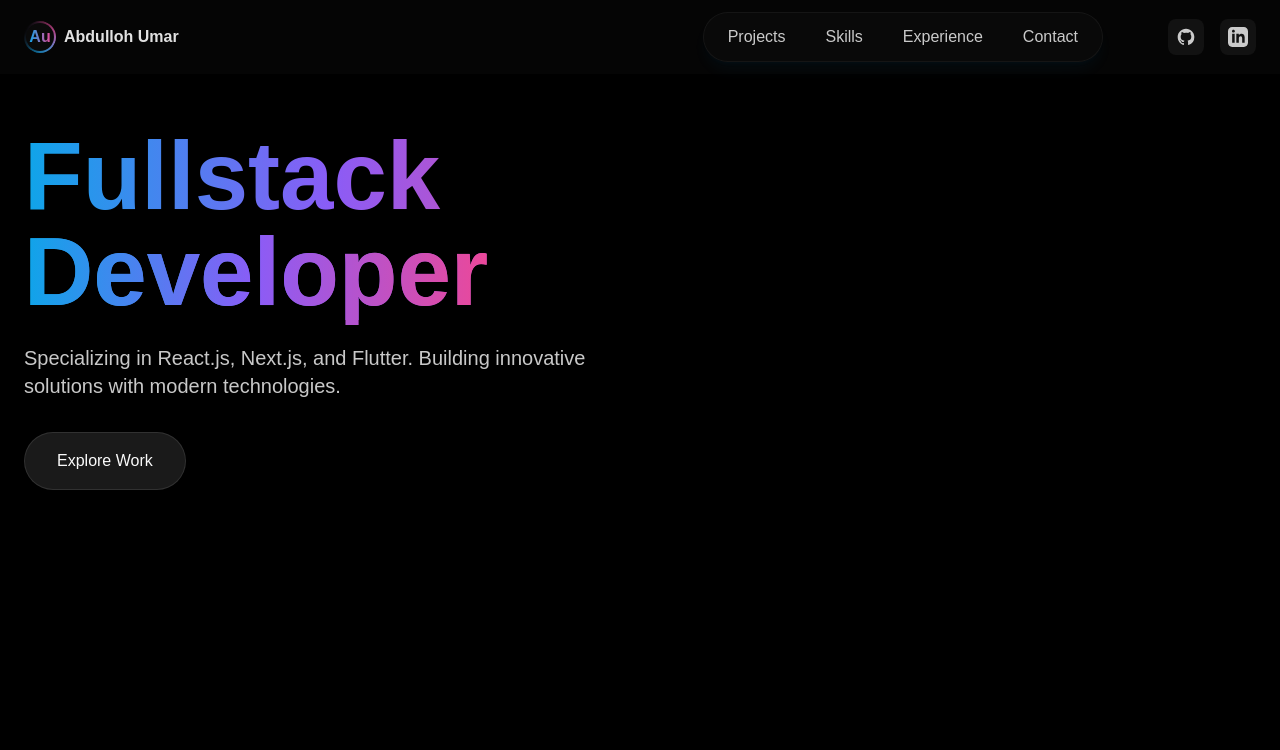
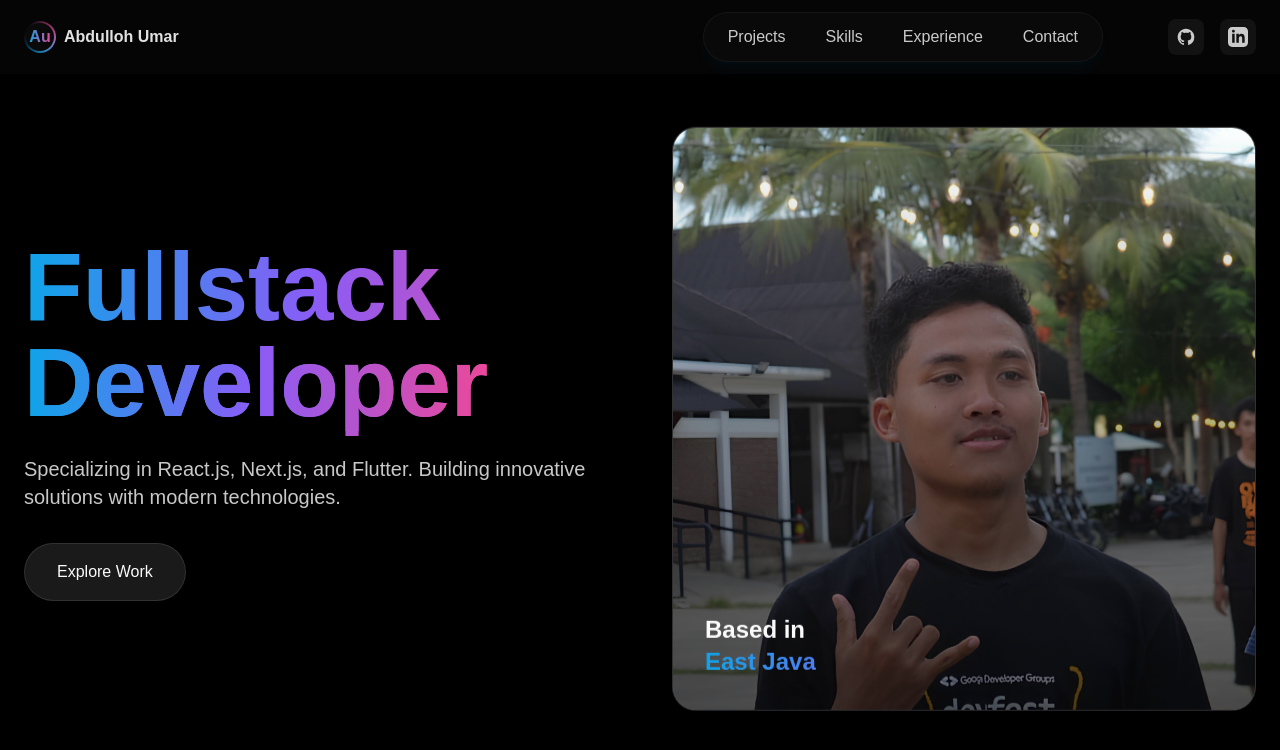
Before and after one commit to abdullohumar/nextjs-portfolio, a Next.js app: page / in a window 1280 px wide. Shown: the top 750 px of the page. Built offline with nearby package versions, Linux system fonts and the light colour scheme.

Commit message:
hero image

```diff
--- a/components/hero.tsx
+++ b/components/hero.tsx
@@ -1,11 +1,15 @@
 "use client";
-import { motion } from "framer-motion";
+import { motion, useScroll, useTransform } from "framer-motion";
+import Image from "next/image";
 
 export default function Hero() {
+    const {scrollY} = useScroll();
+    const y = useTransform(scrollY, [0, 500], [0, 100])
     return (
         <section className="min-h-screen relative overflow-hidden bg-black">
             <div className="max-w-7xl mx-auto px-6 pt-32">
                 <div className="flex flex-col lg:flex-row items-center gap-16">
+                    {/* Text Content */}
                     <motion.div
                         initial={{ opacity: 0, x: -50 }}
                         animate={{ opacity: 1, x: 0 }}
@@ -19,7 +23,7 @@ export default function Hero() {
                             className="text-6xl md:text-8xl font-bold bg-gradient-to-r from-primary via-secondary to-tertiary text-transparent bg-clip-text mb-6"
                         >
                             Fullstack
-                            <br/>
+                            <br />
                             <motion.span
                                 initial={{ opacity: 0, y: 20 }}
                                 animate={{ opacity: 1, y: 0 }}
@@ -42,7 +46,7 @@ export default function Hero() {
                             initial={{ opacity: 0, y: 20 }}
                             animate={{ opacity: 1, y: 0 }}
                             transition={{ duration: 0.8, delay: 1.2, ease: "easeOut" }}
-                        whileHover={{scale:1.05, transition:{duration:0.2}}}
+                            whileHover={{ scale: 1.05, transition: { duration: 0.2 } }}
                             className="relative overflow-hidden px-8 py-4 rounded-full bg-surface border border-white/10 hover:border-primary/30 transition-all group">
                             <span className="text-content group-hover:text-primary transition-colors">
                                 Explore Work
@@ -52,6 +56,73 @@ export default function Hero() {
                             />
                         </motion.button>
                     </motion.div>
+                    {/* Image Content */}
+                    <motion.div
+                        initial={{ opacity: 0, x: 50 }}
+                        animate={{ opacity: 1, x: 0 }}
+                        transition={{ duration: 1, delay: 0.5, ease: "easeOut" }}
+                        className=" lg:w-1/2 relative"
+                        style={{y}}
+                        >
+                        {/* floating animation */}
+                        <div className="relative w-full aspect-square group">
+                            {/* animated border */}
+                            <motion.div
+                                initial={{ scale: 0.95 }}
+                                animate={{ scale: 1 }}
+                                transition={{
+                                    duration: 2,
+                                    repeat: Infinity,
+                                    repeatType: "mirror"
+                                }}
+                                className="absolute inset-0 rounded-3xl bg-gradient-to-r from-primary/30 via-secondary/30 to-tertiary/30 opacity-50"
+                            />
+                            <motion.div
+                                animate={{ y: [0, -20, 0] }}
+                                transition={{
+                                    duration: 6,
+                                    repeat: Infinity,
+                                    ease: "easeInOut"
+                                }}
+                                className="relative w-full aspect-square rounded-3xl overflow-hidden border border-white/10 bg-surface backdrop-blur-sm">
+                                <Image
+                                    src="/me.jpg"
+                                    alt="avatar"
+                                    fill
+                                    className="object-cover scale-110 group-hover:scale-100"
+                                />
+                                <div
+                                    className="absolute inset-0 bg-gradient-to-t from-black/60 to-transparent"
+                                />
+                                <motion.div
+                                    initial={{ opacity: 0 }}
+                                    animate={{ opacity: 1 }}
+                                    transition={{
+                                        delay: 0.6
+                                    }}
+                                    className="absolute bottom-8 left-8">
+                                    <div className="text-2xl font-bold text-content">
+                                        Based in
+                                        <motion.span
+                                            className="block bg-gradient-to-r from-primary to-secondary bg-clip-text text-transparent"
+                                            animate={{ backgroundPosition: ['0% 50%', '100% 50%'] }}
+                                            transition={{
+                                                duration: 3,
+                                                repeat: Infinity,
+                                                repeatType: "mirror"
+                                            }}
+                                            style={{
+                                                backgroundSize: "200% 200%"
+                                            }}
+                                        >
+                                            East Java
+                                        </motion.span>
+                                    </div>
+                                </motion.div>
+                            </motion.div>
+                        </div>
+
+                    </motion.div>
                 </div>
             </div>
         </section>
```
Also changed, not shown: public/me.jpg (added). Lines whose indentation alone changed are shown as unchanged.
